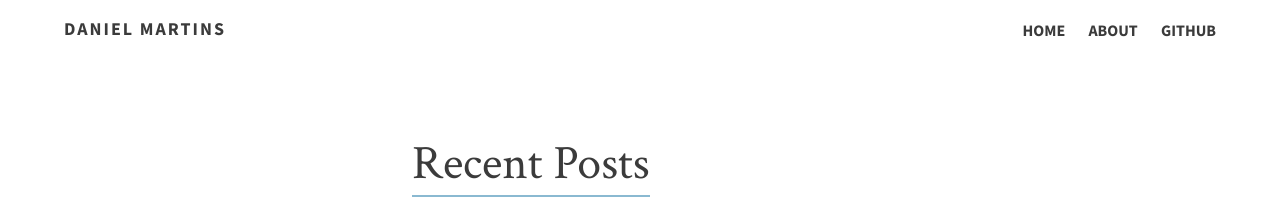
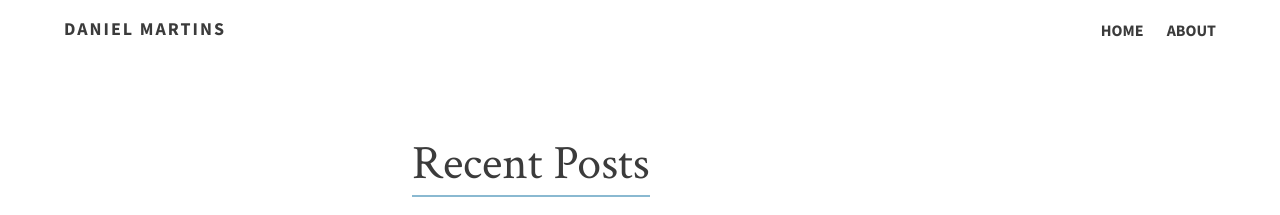
Before and after one commit to danielfm/danielfm.github.io, a Jekyll site: the page built from index.md, in a window 1280 px wide. Shown: the top 215 px of the page. Built offline with Jekyll 4.4.1, drawn with Linux system fonts in a browser that asks for light colours.

Commit message:
Removed menu link to github.

```diff
--- a/_config.yml
+++ b/_config.yml
@@ -10,11 +10,11 @@ owner:
   avatar:         http://www.gravatar.com/avatar/fddde9212fa2082e7c5eb27b069567d9.png?s=200
   bio:            Software engineer
   email:          daniel.tritone@gmail.com
+  disqus:         danielfm
   twitter:        danielfmt
   github:         danielfm
   instagram:
-  dribbble:
-  disqus:         danielfm
+
   # Plug in your disqus shortname!
 
 
@@ -23,9 +23,6 @@ owner:
 links:
   - title: About
     url: /about.html
-  - title: Github
-    url: https://github.com/danielfm
-    external: true
 
 # http://en.wikipedia.org/wiki/List_of_tz_database_time_zones
 timezone:    America/Sao_Paulo
```
